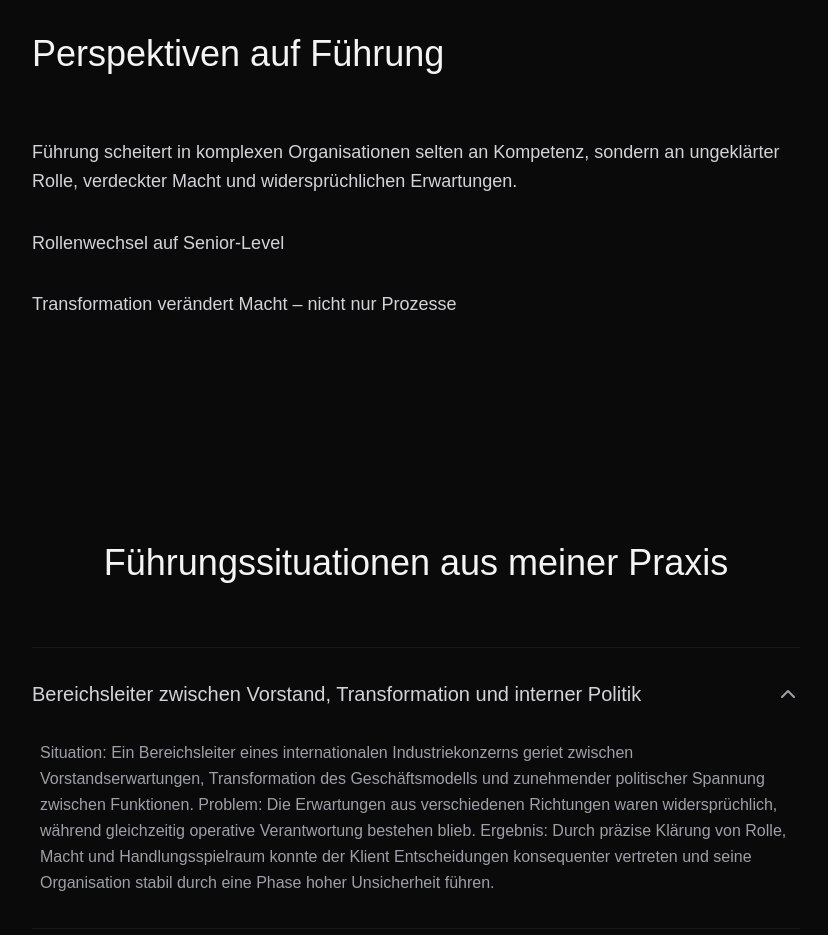
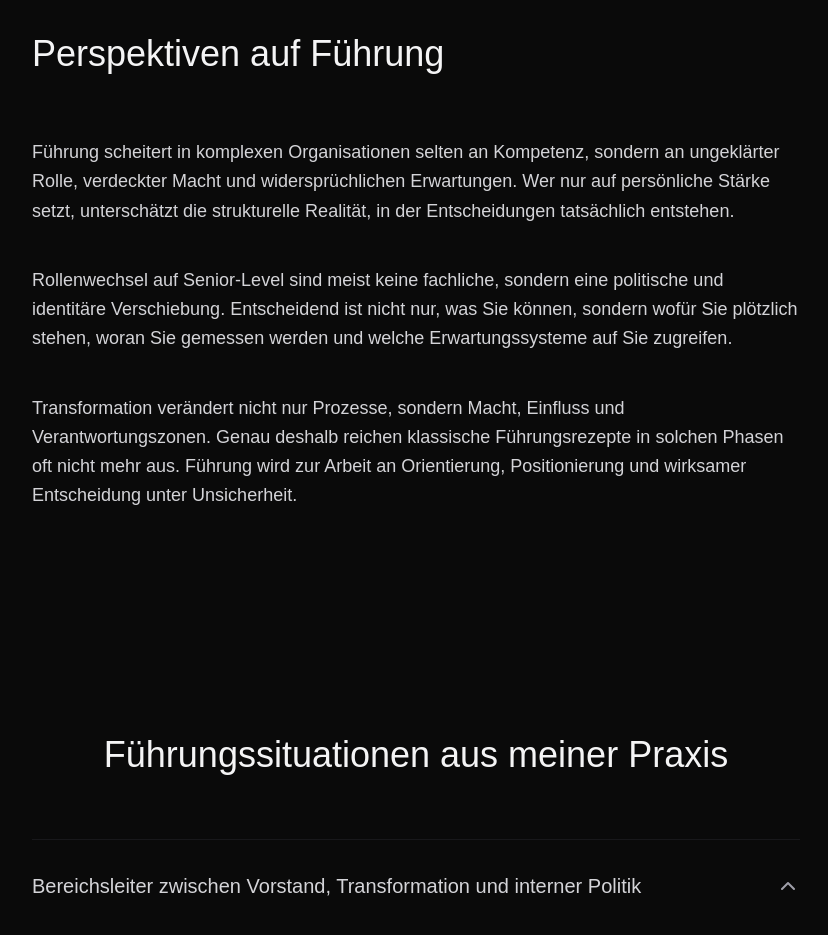
Before and after one commit to wolfgangtietz/coaching-landing, a Next.js app: page / in a window 1280 px wide. Shown: the part 3100-4035 px from the top of the page, without its empty margins (224-1052 px from the left). Built offline with nearby package versions, Linux system fonts and the light colour scheme.

Commit message:
strengthen leadership perspectives section

```diff
--- a/app/page.tsx
+++ b/app/page.tsx
@@ -194,11 +194,29 @@ export default function Home() {
       Perspektiven auf Führung
     </h2>
 
-    <ul className="space-y-8 text-zinc-300 text-lg font-light leading-relaxed">
-      <li>Führung scheitert in komplexen Organisationen selten an Kompetenz, sondern an ungeklärter Rolle, verdeckter Macht und widersprüchlichen Erwartungen.</li>
-      <li>Rollenwechsel auf Senior-Level</li>
-      <li>Transformation verändert Macht – nicht nur Prozesse</li>
-    </ul>
+    <div className="space-y-10 text-zinc-300 text-lg font-light leading-relaxed">
+  <p>
+    Führung scheitert in komplexen Organisationen selten an Kompetenz,
+    sondern an ungeklärter Rolle, verdeckter Macht und widersprüchlichen
+    Erwartungen. Wer nur auf persönliche Stärke setzt, unterschätzt die
+    strukturelle Realität, in der Entscheidungen tatsächlich entstehen.
+  </p>
+
+  <p>
+    Rollenwechsel auf Senior-Level sind meist keine fachliche, sondern eine
+    politische und identitäre Verschiebung. Entscheidend ist nicht nur, was
+    Sie können, sondern wofür Sie plötzlich stehen, woran Sie gemessen werden
+    und welche Erwartungssysteme auf Sie zugreifen.
+  </p>
+
+  <p>
+    Transformation verändert nicht nur Prozesse, sondern Macht, Einfluss und
+    Verantwortungszonen. Genau deshalb reichen klassische Führungsrezepte in
+    solchen Phasen oft nicht mehr aus. Führung wird zur Arbeit an
+    Orientierung, Positionierung und wirksamer Entscheidung unter
+    Unsicherheit.
+  </p>
+</div>
   </div>
 </section>
         <section className="py-28 px-6">
```
